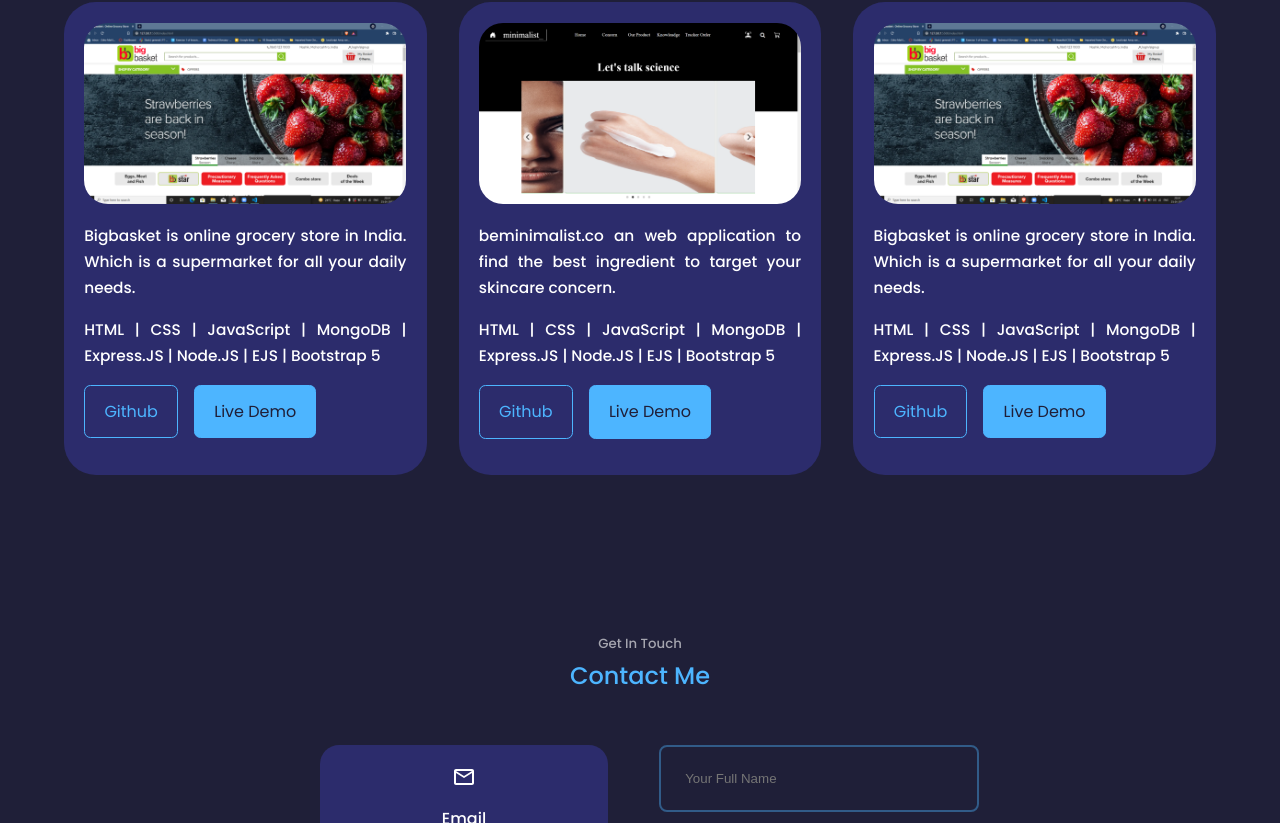
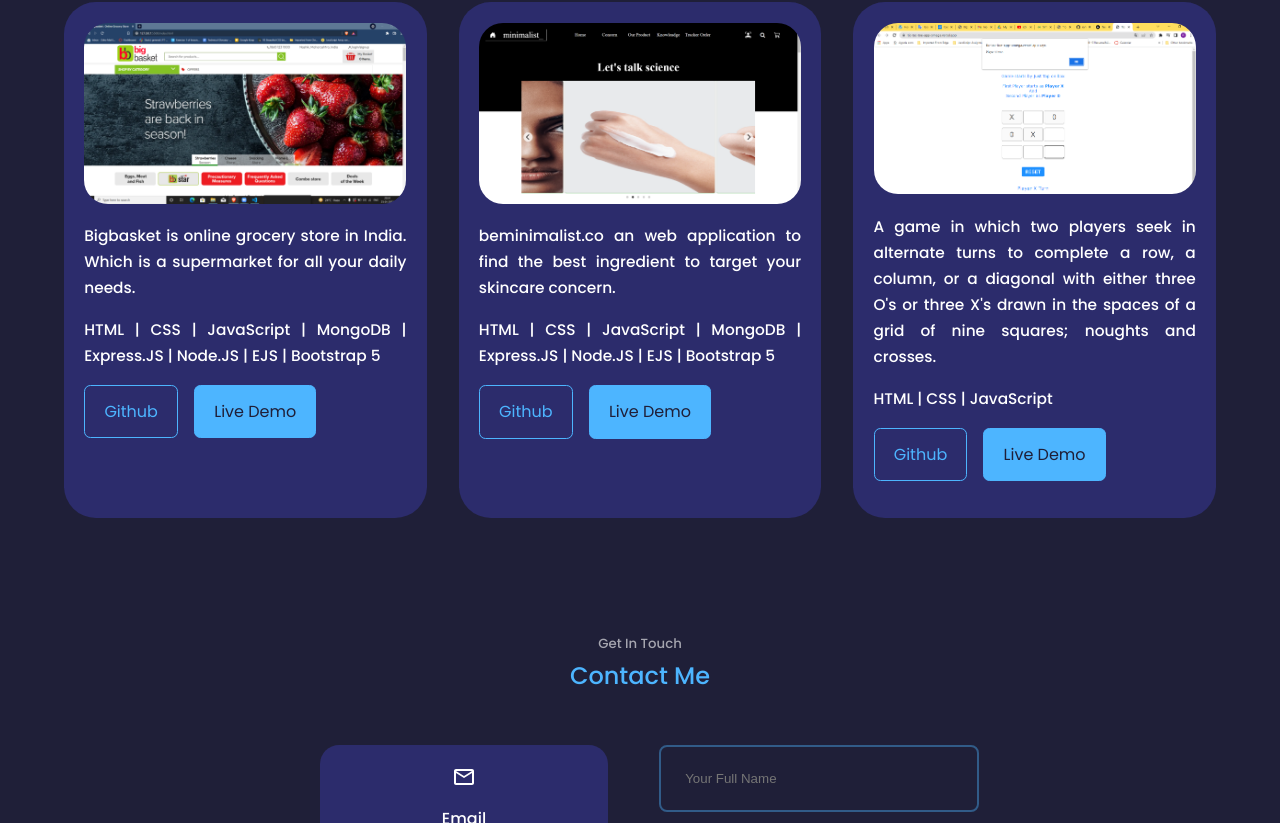
Before and after one commit to rahulr41180/Portfolio, a React (Create React App) app: page / in a window 1280 px wide. Shown: the part 4085-4908 px from the top of the page. Built offline with nearby package versions, Linux system fonts and the light colour scheme.

Commit message:
first commit

```diff
--- a/src/components/PortfolioMe/Portfolio.jsx
+++ b/src/components/PortfolioMe/Portfolio.jsx
@@ -3,6 +3,7 @@
 
 import Bigbasket from "../../Assets/Bigbasket.png";
 import Minimalist from "../../Assets/Minimalist.png";
+import TicTacToe from "../../Assets/Tic-Tac-Toe.png";
 
 const data = [
     {
@@ -23,11 +24,11 @@
     },
     {
         id : 3,
-        image : Bigbasket,
-        techstack : "HTML | CSS | JavaScript | MongoDB | Express.JS | Node.JS | EJS | Bootstrap 5",
-        title : "Bigbasket is online grocery store in India. Which is a supermarket for all your daily needs.",
-        github : "https://github.com/rahulr41180/Fw15-u2-Bigbasket-clone-project",
-        demo : "https://bigbasketcloneproject.netlify.app/index.html"
+        image : TicTacToe,
+        techstack : "HTML | CSS | JavaScript",
+        title : "A game in which two players seek in alternate turns to complete a row, a column, or a diagonal with either three O's or three X's drawn in the spaces of a grid of nine squares; noughts and crosses.",
+        github : "https://github.com/rahulr41180/Tic-Tac-Toe-App",
+        demo : "https://tic-tac-toe-app-omega.vercel.app/"
     },
 ]
 
```
Also changed, not shown: src/Assets/Tic-Tac-Toe.png (added).
